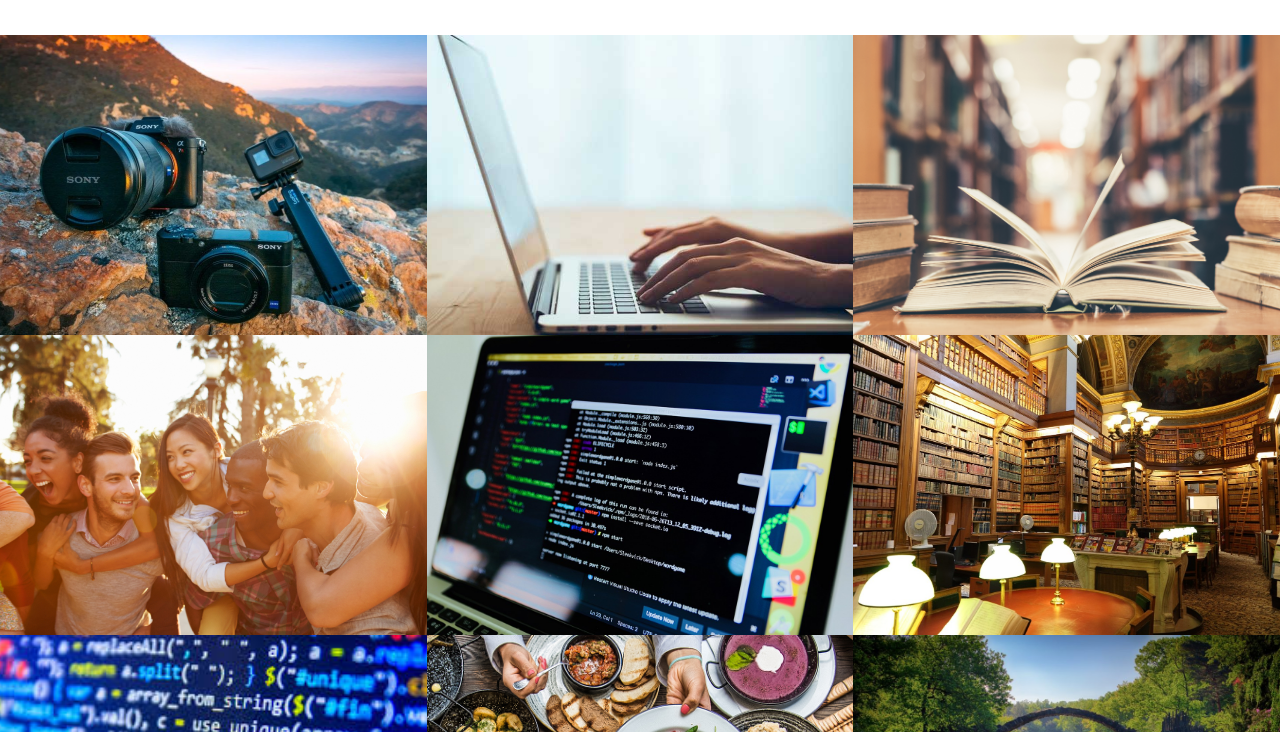
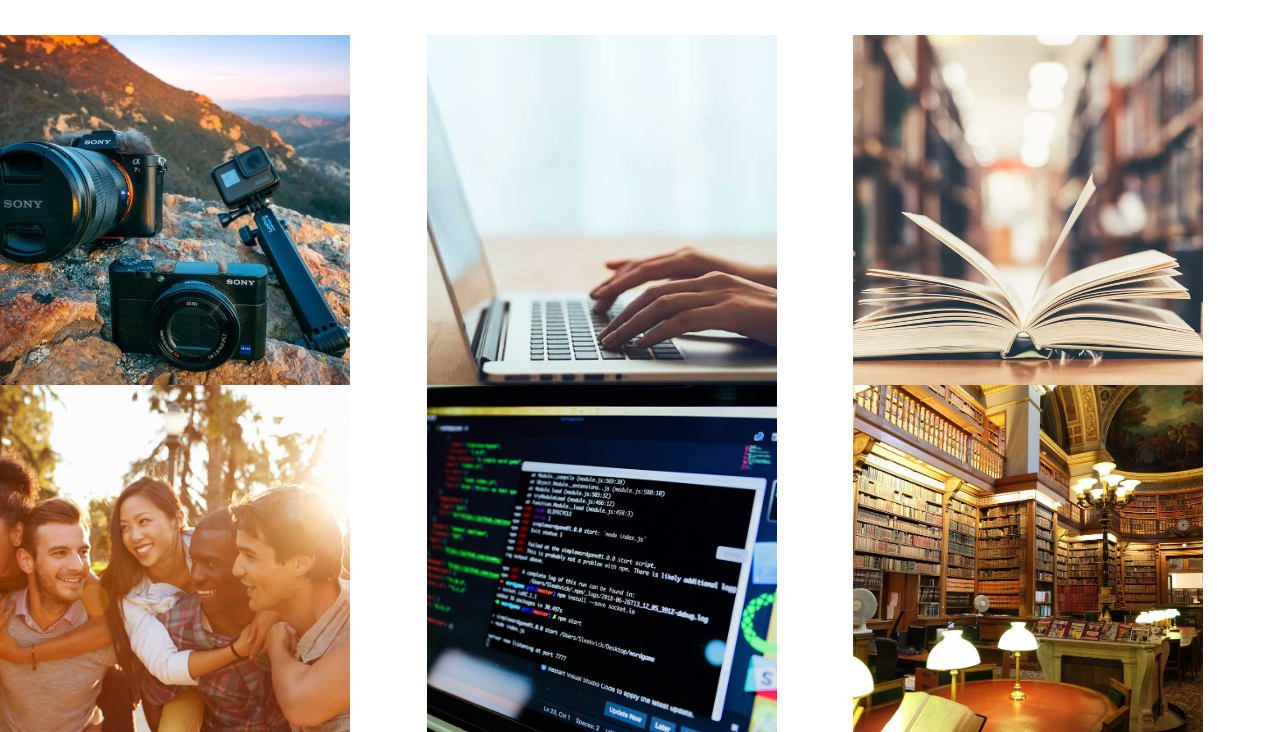
Before and after one commit to ejay0289/HTML-CSS, a plain HTML site: page index.html in a window 1280 px wide. Shown: the part 65-797 px from the top of the page. Drawn offline with Linux system fonts and the light colour scheme; a script that the page names is missing; files whose address does not match are found by name.

Commit message:
Update style.css

```diff
--- a/style.css
+++ b/style.css
@@ -65,8 +65,8 @@ body{
 }
 
 .portfolio-img-background{
-    height: 300px;
-    width: 100%;
+    height: 350px;
+    width: 350px;
     background-size: cover;
     background-position: center;
     background-repeat: no-repeat;
```
